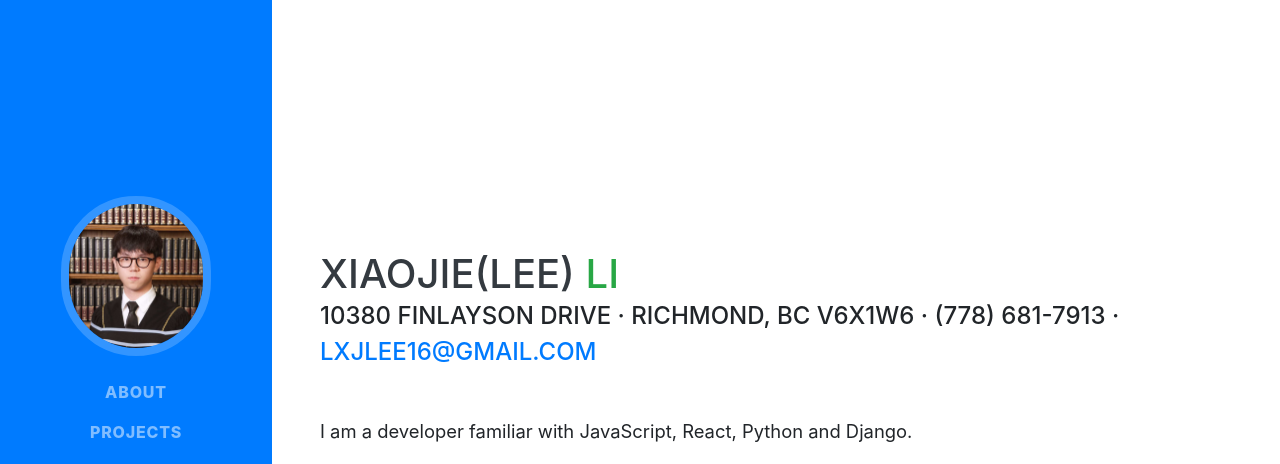
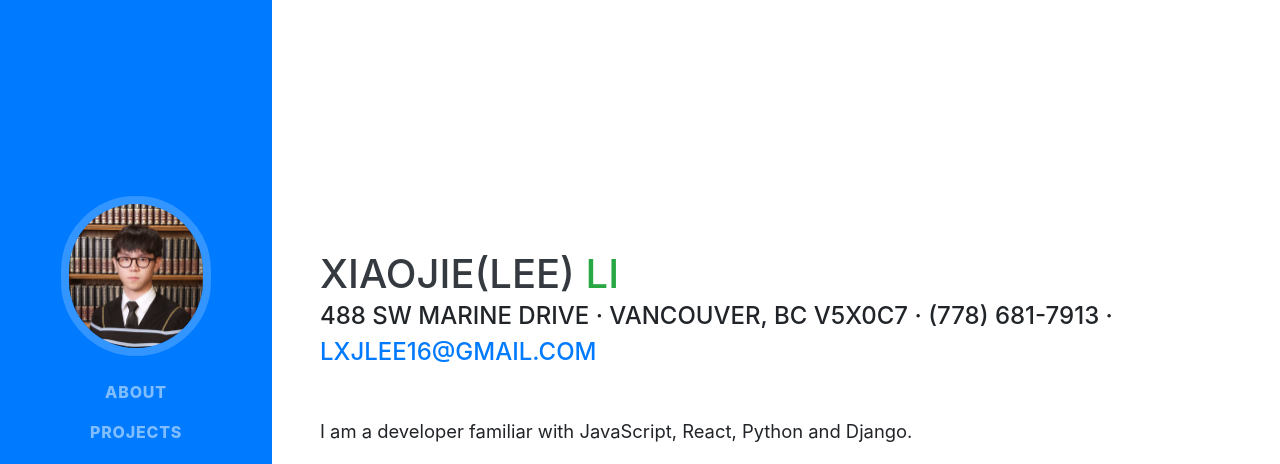
Before and after one commit to lxj16/lxj16.github.io, a website with bundled scripts: page index.html in a window 1280 px wide. Shown: the top 464 px of the page. Built offline with nearby package versions, Linux system fonts and the light colour scheme; a web font is replaced by a local one.

Commit message:
update address

```diff
--- a/index.html
+++ b/index.html
@@ -97,7 +97,7 @@
             <span class="text-success">Li</span>
           </h1>
           <div class="subheading mb-5">
-            10380 Finlayson Drive · Richmond, BC V6X1W6 · (778) 681-7913 ·
+            488 SW Marine Drive · Vancouver, BC V5X0C7 · (778) 681-7913 ·
             <a href="mailto:name@email.com">lxjlee16@gmail.com</a>
           </div>
           <p class="lead mb-5">
```
